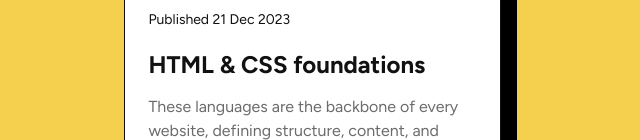
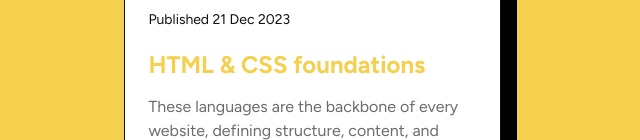
Before and after one commit to jucroizer/blog_preview_card_project, a plain HTML site: page index.html in a window 1280 px wide. In both pictures the pointer is over the element "HTML & CSS foundations". Shown: the part 408-548 px from the top of the page, without its empty margins (328-968 px from the left). Drawn offline with Linux system fonts and the light colour scheme.

Commit message:
Add the style of the focus element

```diff
--- a/styles.css
+++ b/styles.css
@@ -84,6 +84,11 @@ body {
   margin-top: 0.5rem;
 }
 
+.card-title:hover, .card-title:focus, .card-title:active {
+  color: var(--accent);
+  cursor: pointer;
+}
+
 .card-description {
   font-size: clamp(0.875rem, 2.5vw, 1rem);
   font-weight: 400;
```
